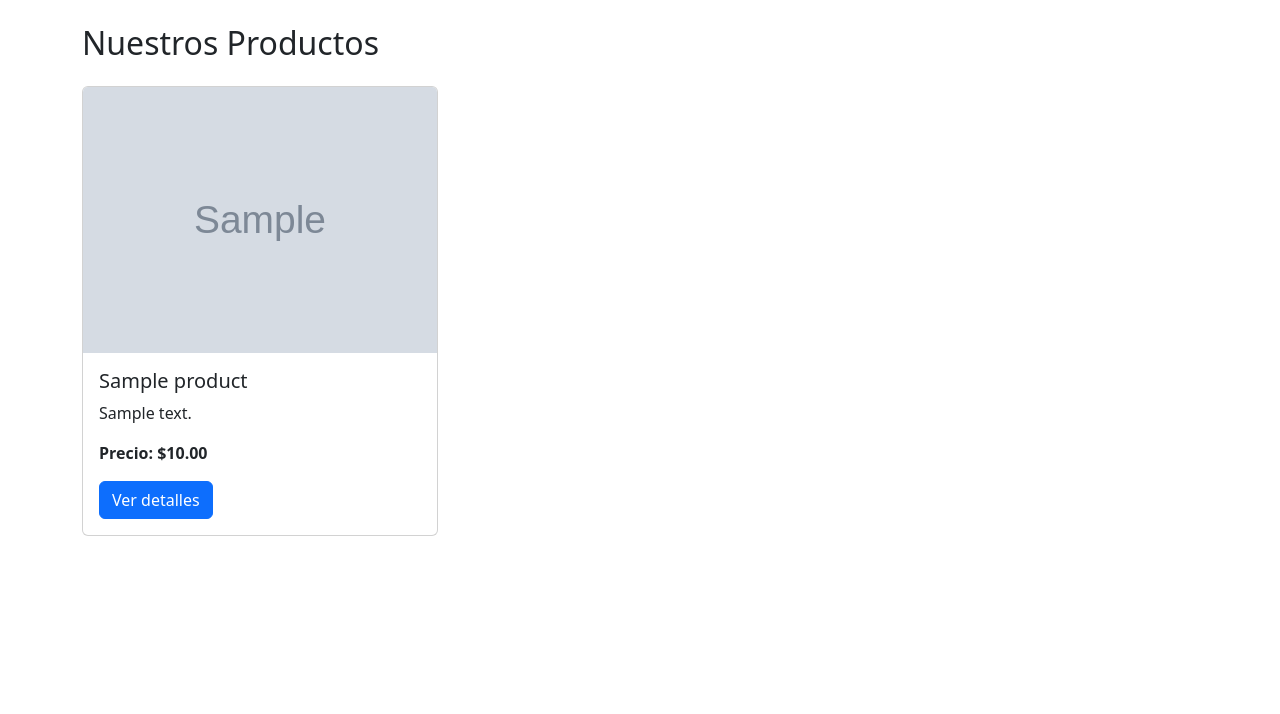
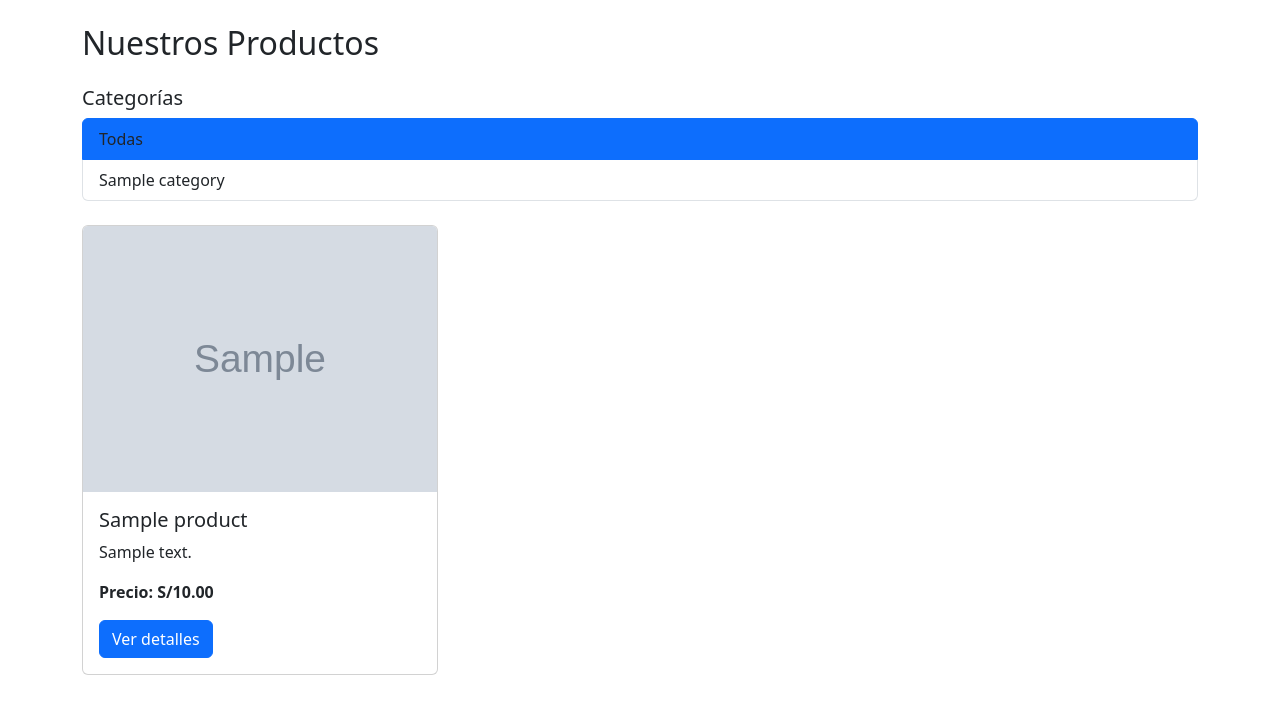
Before and after one commit to Thecabezon/django-ecommerce-basic, a Django app: page / in a window 1280 px wide. Shown: the part 56-770 px from the top of the page. Run offline with Django 5.2, Linux system fonts and the light colour scheme; tables that the repository leaves empty hold one stand-in row (values such as "Sample post"); grey boxes marked "Sample" are stand-in pictures.

Commit message:
Añadida funcionalidad para filtrar productos por categoría

```diff
--- a/products/models.py
+++ b/products/models.py
@@ -1,11 +1,23 @@
 from django.db import models
 
-class Product(models.Model):
-    name = models.CharField(max_length=100)  # Nombre del producto
-    description = models.TextField()  # Descripción del producto
-    price = models.DecimalField(max_digits=10, decimal_places=2)  # Precio
-    image = models.ImageField(upload_to='products/')  # Imagen del producto
+class Category(models.Model):
+    name = models.CharField(max_length=100, unique=True)  # Nombre de la categoría
     created_at = models.DateTimeField(auto_now_add=True)  # Fecha de creación
+
+    class Meta:
+        verbose_name_plural = "Categories"  # Nombre plural en el admin
 
     def __str__(self):
         return self.name
+
+
+class Product(models.Model):
+    name = models.CharField(max_length=100)
+    description = models.TextField()
+    price = models.DecimalField(max_digits=10, decimal_places=2)
+    image = models.ImageField(upload_to='products/')
+    category = models.ForeignKey(Category, on_delete=models.CASCADE, related_name='products')  # Relación con categoría
+    created_at = models.DateTimeField(auto_now_add=True)
+
+    def __str__(self):
+        return self.name
--- a/products/views.py
+++ b/products/views.py
@@ -1,9 +1,21 @@
 from django.shortcuts import render, get_object_or_404
-from .models import Product
+from .models import Product, Category
 
 def product_list(request):
-    products = Product.objects.all().order_by('-created_at')
-    return render(request, 'products/product_list.html', {'products': products})
+    category_id = request.GET.get('category')  # Obtener la categoría desde la URL
+    if category_id:
+        products = Product.objects.filter(category_id=category_id).order_by('-created_at')
+        selected_category = get_object_or_404(Category, id=category_id)
+    else:
+        products = Product.objects.all().order_by('-created_at')
+        selected_category = None
+
+    categories = Category.objects.all()  # Obtener todas las categorías
+    return render(request, 'products/product_list.html', {
+        'products': products,
+        'categories': categories,
+        'selected_category': selected_category,
+    })
 
 def product_detail(request, pk):
     product = get_object_or_404(Product, pk=pk)
--- a/templates/products/product_detail.html
+++ b/templates/products/product_detail.html
@@ -12,7 +12,7 @@
     <div class="col-md-6">
         <h2>{{ product.name }}</h2>
         <p class="text-muted">Añadido el {{ product.created_at|date:"d/m/Y" }}</p>
-        <h3 class="text-primary">${{ product.price }}</h3>
+        <h3 class="text-primary">S/{{ product.price }}</h3>
         <p class="mt-4">{{ product.description }}</p>
         <a href="{% url 'product_list' %}" class="btn btn-secondary">Volver a la lista</a>
     </div>
--- a/templates/products/product_list.html
+++ b/templates/products/product_list.html
@@ -4,6 +4,25 @@
 
 {% block content %}
 <h2 class="mb-4">Nuestros Productos</h2>
+
+<!-- Filtro por categorías -->
+<div class="mb-4">
+    <h5>Categorías</h5>
+    <ul class="list-group">
+        <li class="list-group-item {% if not selected_category %}active{% endif %}">
+            <a href="{% url 'product_list' %}" class="text-decoration-none text-dark">Todas</a>
+        </li>
+        {% for category in categories %}
+        <li class="list-group-item {% if selected_category and selected_category.id == category.id %}active{% endif %}">
+            <a href="{% url 'product_list' %}?category={{ category.id }}" class="text-decoration-none text-dark">
+                {{ category.name }}
+            </a>
+        </li>
+        {% endfor %}
+    </ul>
+</div>
+
+<!-- Lista de productos -->
 <div class="row">
     {% for product in products %}
     <div class="col-md-4 mb-4">
@@ -14,7 +33,7 @@
             <div class="card-body">
                 <h5 class="card-title">{{ product.name }}</h5>
                 <p class="card-text">{{ product.description|truncatewords:20 }}</p>
-                <p class="card-text"><strong>Precio: ${{ product.price }}</strong></p>
+                <p class="card-text"><strong>Precio: S/{{ product.price }}</strong></p>
                 <a href="{% url 'product_detail' product.id %}" class="btn btn-primary">Ver detalles</a>
             </div>
         </div>
```
Also changed, not shown: products/admin.py (+7 -2 lines), media/products/imagen_2025-04-09_151414759.png (added), products/migrations/0001_initial.py.
